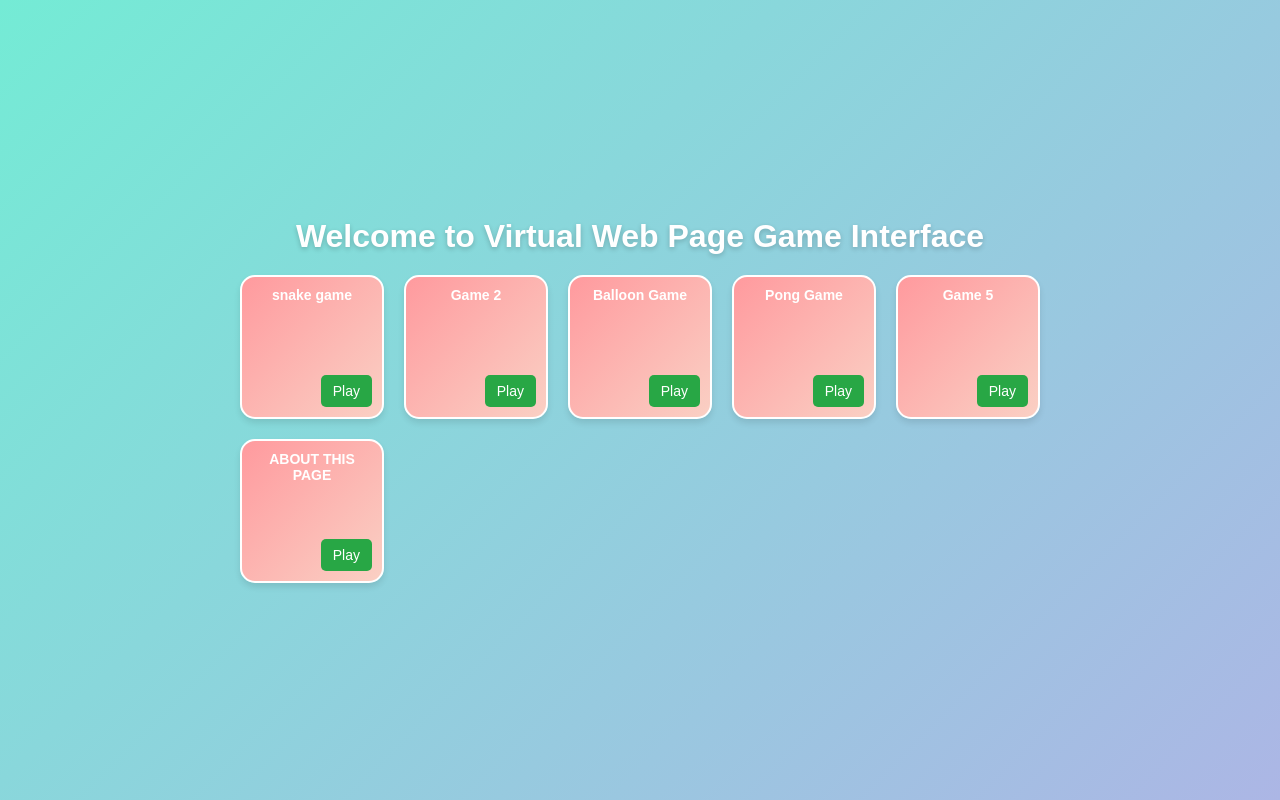
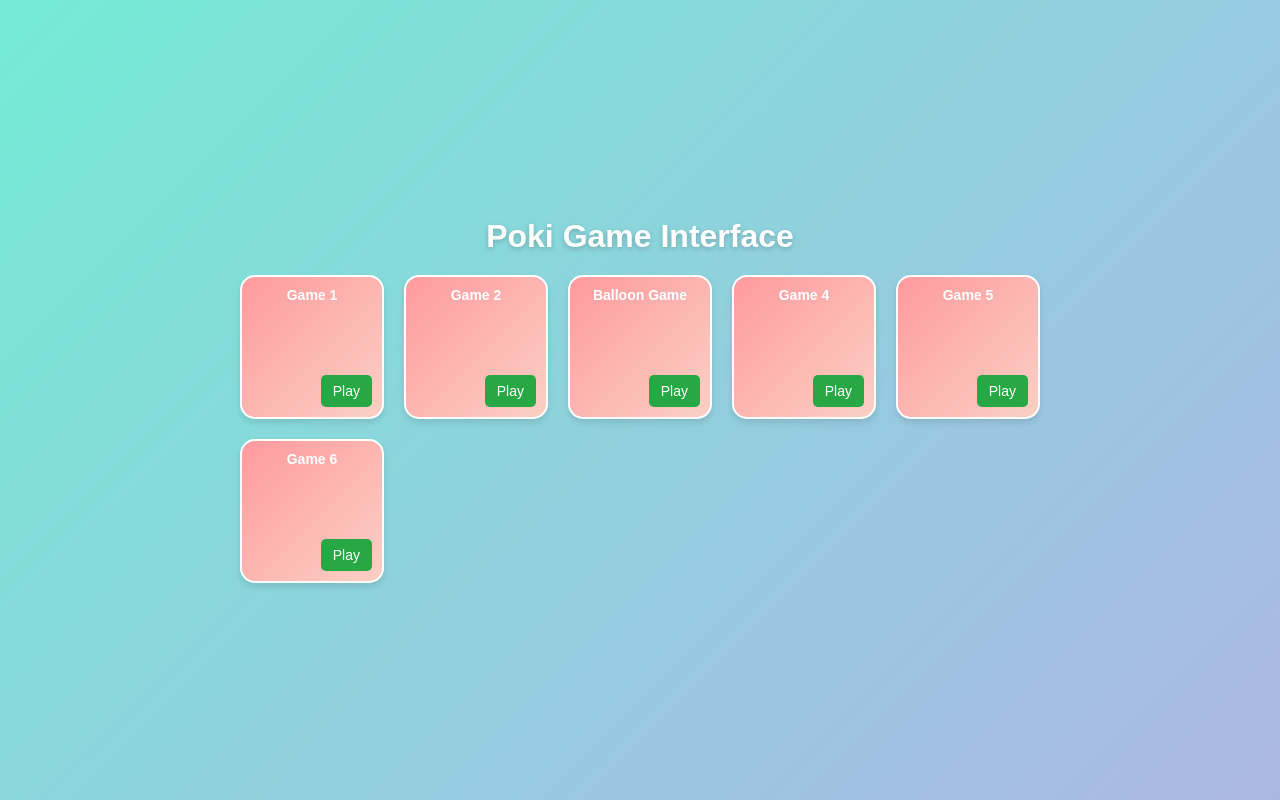
Before and after one commit to hellohacker143/gamechanger, a plain HTML site: page index.html in a window 1280 px wide. Drawn offline with Linux system fonts and the light colour scheme.

Commit message:
Update index.html

```diff
--- a/index.html
+++ b/index.html
@@ -3,7 +3,7 @@
 <head>
   <meta charset="UTF-8">
   <meta name="viewport" content="width=device-width, initial-scale=1.0">
-  <title> Game Interface</title>
+  <title>Poki Game Interface</title>
   <style>
     * {
       margin: 0;
@@ -123,12 +123,12 @@
   </style>
 </head>
 <body>
-  <h1>Welcome to Virtual Web Page Game Interface</h1>
+  <h1>Poki Game Interface</h1>
 
   <div class="game-container">
     <div class="game-box">
-      <span>snake game </span>
-      <button onclick="openPopup('C:/Users/Sai/Desktop/New folder/s.html')">Play</button>
+      <span>Game 1</span>
+      <button onclick="openPopup('C:/Users/Sai/Desktop/mix game/ballon gun.html')">Play</button>
     </div>
     <div class="game-box">
       <span>Game 2</span>
@@ -139,16 +139,16 @@
       <button onclick="openPopup('C:/Users/Sai/Desktop/New folder/ballon gun.html')">Play</button>
     </div>
     <div class="game-box">
-      <span>Pong Game</span>
-      <button onclick="openPopup('C:/Users/Sai/Desktop/New folder/Pong Game.html')">Play</button>
+      <span>Game 4</span>
+      <button onclick="openPopup('C:/Users/Sai/Desktop/New folder/s.html')">Play</button>
     </div>
     <div class="game-box">
       <span>Game 5</span>
       <button onclick="openPopup('C:/Users/Sai/Desktop/New folder/s.html')">Play</button>
     </div>
     <div class="game-box">
-      <span>ABOUT THIS PAGE </span>
-      <button onclick="openPopup('C:/Users/Sai/Desktop/New folder/vir web.html')">Play</button>
+      <span>Game 6</span>
+      <button onclick="openPopup('C:/Users/Sai/Desktop/New folder/s.html')">Play</button>
     </div>
   </div>
 
```
